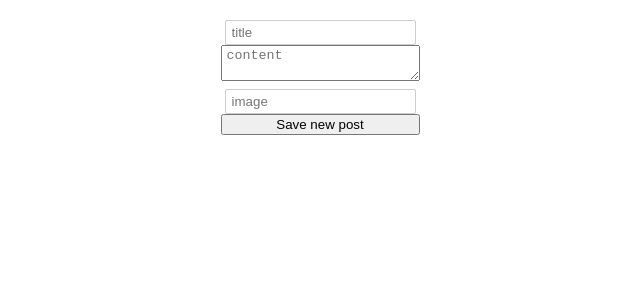
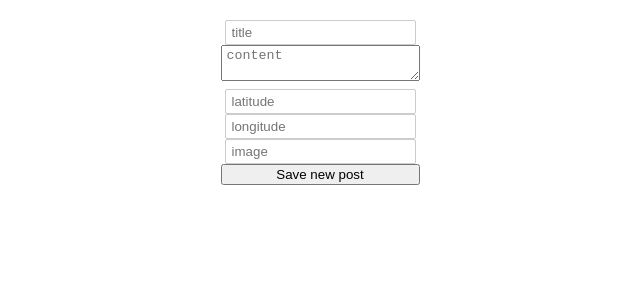
Before and after one commit to conchaasensio/wefox-react-app, a React (Create React App) app: page /create in a window 1280 px wide. Shown: the top 300 px of the page, without its empty margins (320-960 px from the left). Built offline with nearby package versions, Linux system fonts and the light colour scheme; no server answers.

Commit message:
Add lat and long parameters

```diff
--- a/src/App.tsx
+++ b/src/App.tsx
@@ -5,10 +5,13 @@ import axios from 'axios';
 import ListPost from './components/ListPost';
 import ShowPost from './components/ShowPost';
 import CreatePost from './components/CreatePost';
+import UpdatePost from './components/UpdatePost';
 
 interface Post {
   id: number;
   title: string;
+  lat: string;
+  long: string;
   content: string;
   image_url: string;
 }
@@ -40,6 +43,7 @@ function App() {
         <Route path="/" element={<ListPost posts={posts} onRemove={removePost} />} />
         <Route path="/show/:id" element={<ShowPost posts={posts} />} />
         <Route path="/create" element={<CreatePost />} />
+        <Route path="/update/:id" element={<UpdatePost posts={posts} />} />
       </Routes>
     </BrowserRouter>
   );
--- a/src/components/CreatePost.tsx
+++ b/src/components/CreatePost.tsx
@@ -34,6 +34,20 @@ const CreatePost = () => {
       <form onSubmit={createPost}>
         <input onChange={updateInputValues} value={inputValues.title} type="text" name="title" placeholder="title" />
         <textarea onChange={updateInputValues} value={inputValues.content} name="content" placeholder="content" />
+        <input
+          onChange={updateInputValues}
+          value={inputValues.lat}
+          type="text"
+          name="latitude"
+          placeholder="latitude"
+        />
+        <input
+          onChange={updateInputValues}
+          value={inputValues.long}
+          type="text"
+          name="longitude"
+          placeholder="longitude"
+        />
         <input onChange={updateInputValues} value={inputValues.image_url} name="image_url" placeholder="image" />
         <button>Save new post</button>
       </form>
--- a/src/components/ShowPost.tsx
+++ b/src/components/ShowPost.tsx
@@ -1,9 +1,12 @@
 import { useParams } from 'react-router-dom';
+import { useNavigate } from 'react-router-dom';
 
 interface Props {
   posts: Array<{
     id: number;
     title: string;
+    lat: string;
+    long: string;
     content: string;
     image_url: string;
   }>;
@@ -11,6 +14,7 @@ interface Props {
 
 export default function ShowPost({ posts }: Props) {
   const { id } = useParams();
+  const navigate = useNavigate();
   if (id === undefined) {
     return <p>You need to specify an id</p>;
   }
@@ -24,7 +28,10 @@ export default function ShowPost({ posts }: Props) {
     <>
       <p>{post.title}</p>
       <p>{post.content}</p>
+      <p>{post.lat}</p>
+      <p>{post.long}</p>
       <img src={post.image_url} alt={post.title} />
+      <button onClick={() => navigate(`/update/${post.id}`)}>Update post</button>
     </>
   );
 }
```
